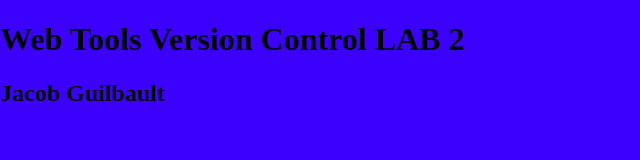
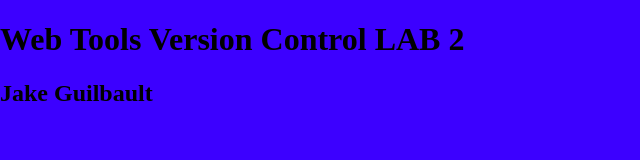
Before and after one commit to JakeGuilbault/Webtools-github-intro-Guilbault, a plain HTML site: page index.html in a window 1280 px wide. Shown: the full height of the page, 0-640 px from the left. Drawn offline with nearby package versions, Linux system fonts and the light colour scheme.

Commit message:
Changes to titles
Added author

```diff
--- a/index.html
+++ b/index.html
@@ -15,7 +15,7 @@
     <body>
     <header>
 	<h1>Web Tools Version Control LAB 2</h1>
-<h2>Jacob Guilbault</h2>
+<h2>Jake Guilbault</h2>
     </header>
     <nav id="pageNav">
     </nav>
```
